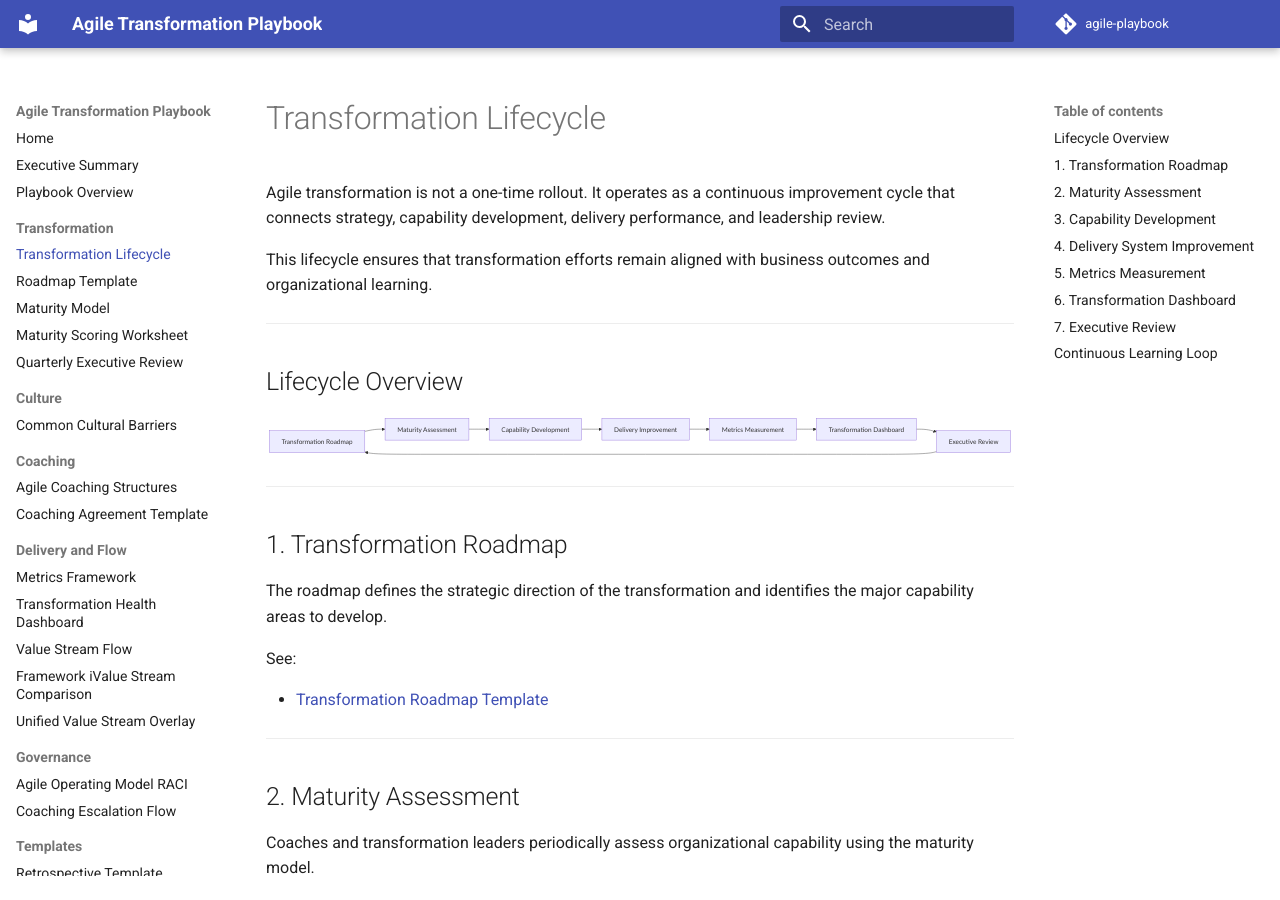
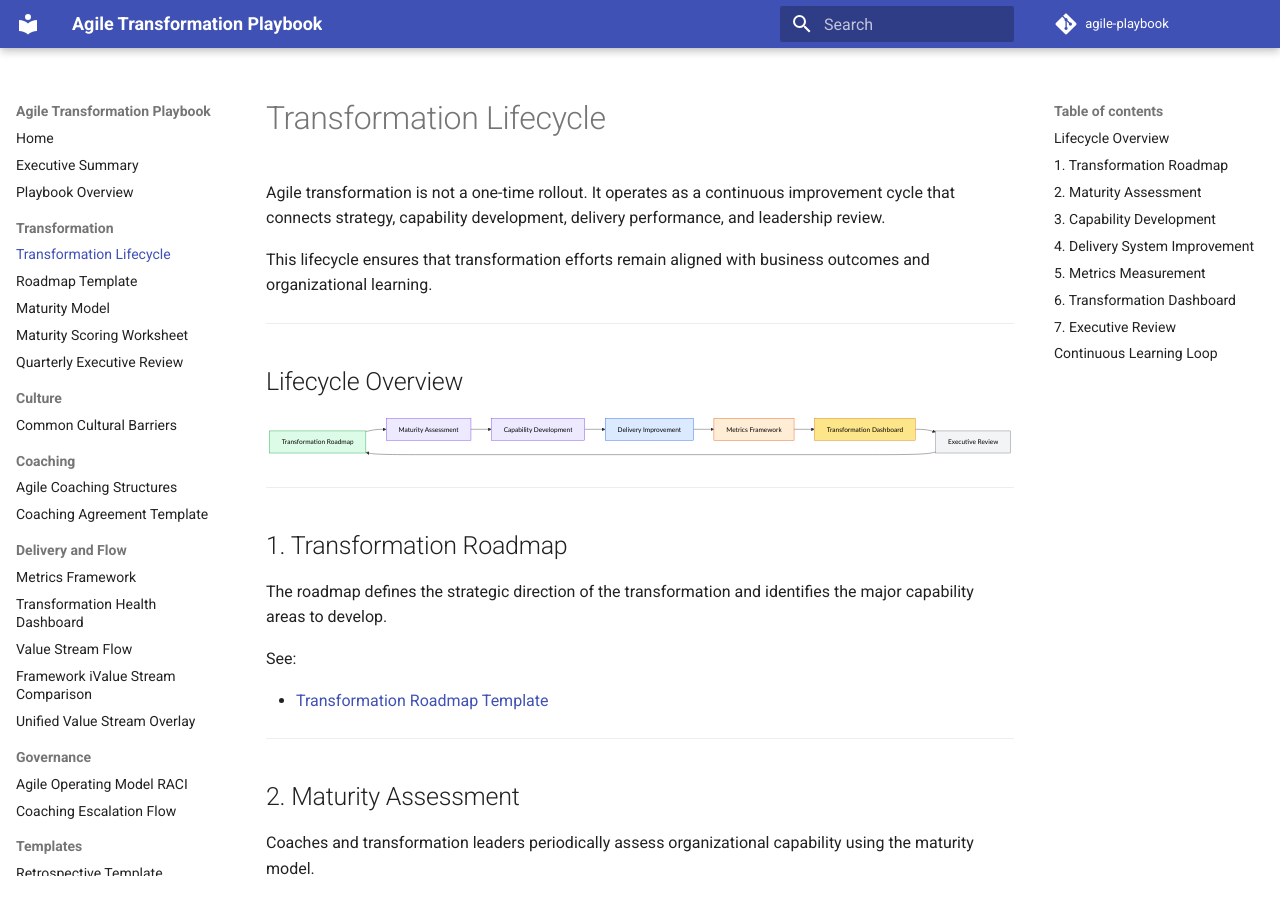
Before and after one commit to awsvkvims/agile-playbook, an MkDocs documentation site: the page built from docs/transformation/TRANSFORMATION_LIFECYCLE.md, in a window 1280 px wide and 900 px high. Built offline with MkDocs 1.6.1 and Material for MkDocs 9.7.7, drawn with Linux system fonts in a browser that asks for light colours; comment, search, counter and statistics services are not loaded; part of the change alters nothing that is shown.

Commit message:
cleanup the lifecycle diagram

```diff
--- a/docs/transformation/TRANSFORMATION_LIFECYCLE.md
+++ b/docs/transformation/TRANSFORMATION_LIFECYCLE.md
@@ -15,7 +15,7 @@ A[Transformation Roadmap]
 B[Maturity Assessment]
 C[Capability Development]
 D[Delivery Improvement]
-E[Metrics Measurement]
+E[Metrics Framework]
 F[Transformation Dashboard]
 G[Executive Review]
 
@@ -26,6 +26,21 @@ D --> E
 E --> F
 F --> G
 G --> A
+
+classDef roadmap fill:#dcfce7,stroke:#16a34a,color:#000;
+classDef maturity fill:#ede9fe,stroke:#7c3aed,color:#000;
+classDef delivery fill:#dbeafe,stroke:#2563eb,color:#000;
+classDef metrics fill:#ffedd5,stroke:#ea580c,color:#000;
+classDef dashboard fill:#fde68a,stroke:#d97706,color:#000;
+classDef exec fill:#f3f4f6,stroke:#6b7280,color:#000;
+
+class A roadmap
+class B maturity
+class C maturity
+class D delivery
+class E metrics
+class F dashboard
+class G exec
 </div>
 
 ---
```
